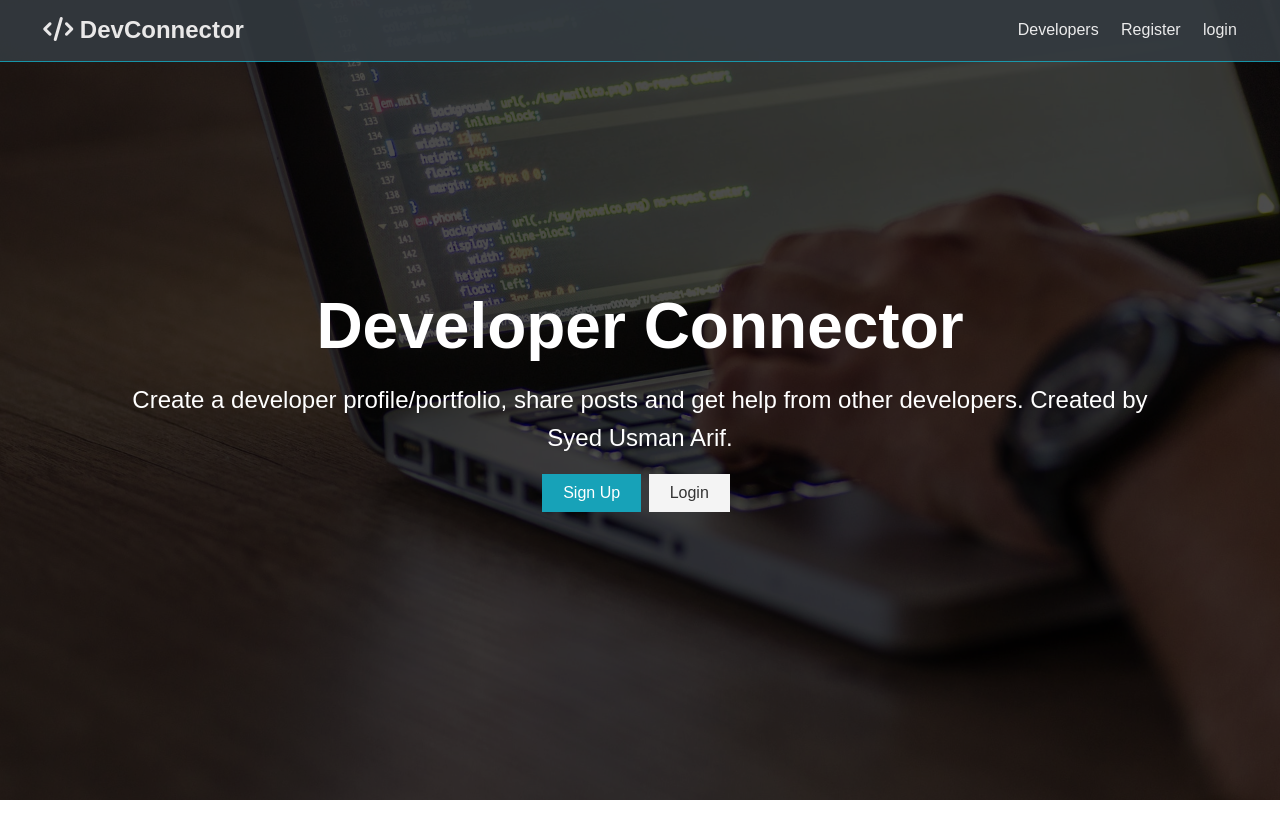
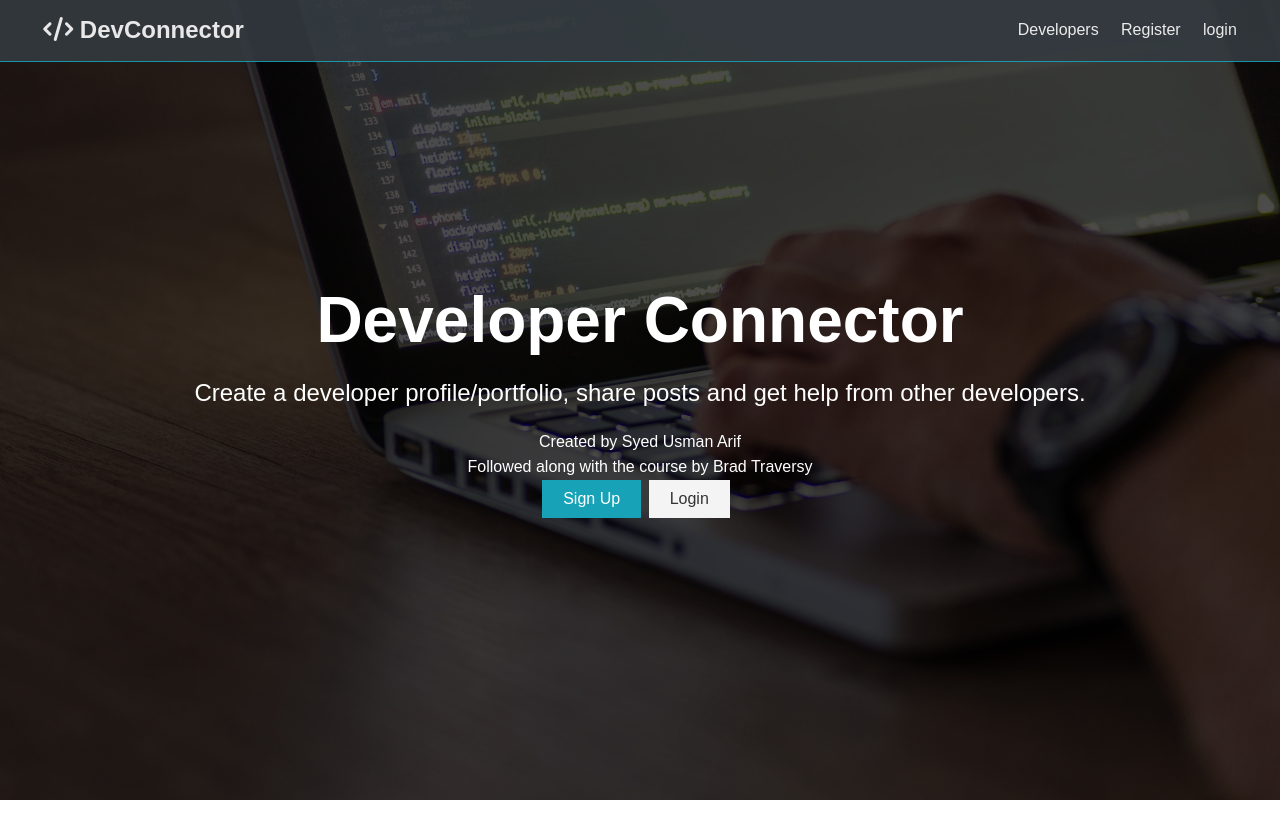
Before and after one commit to usmanarif24/DevConnectorUsman, a React (Create React App) app in the folder client/: page / in a window 1280 px wide. Shown: the top 838 px of the page. Built offline with nearby package versions, Linux system fonts and the light colour scheme; no server answers.

Commit message:
Update test

```diff
--- a/client/src/Components/Layout/Landing.js
+++ b/client/src/Components/Layout/Landing.js
@@ -15,8 +15,10 @@ const Landing = ({ isAuthenticated }) => {
           <h1 className='x-large'>Developer Connector</h1>
           <p className='lead'>
             Create a developer profile/portfolio, share posts and get help from
-            other developers. Created by Syed Usman Arif.
+            other developers.
           </p>
+          <p>Created by Syed Usman Arif</p>
+          <p>Followed along with the course by Brad Traversy</p>
           <div className='buttons'>
             <Link to='/register' className='btn btn-primary'>
               Sign Up
```
